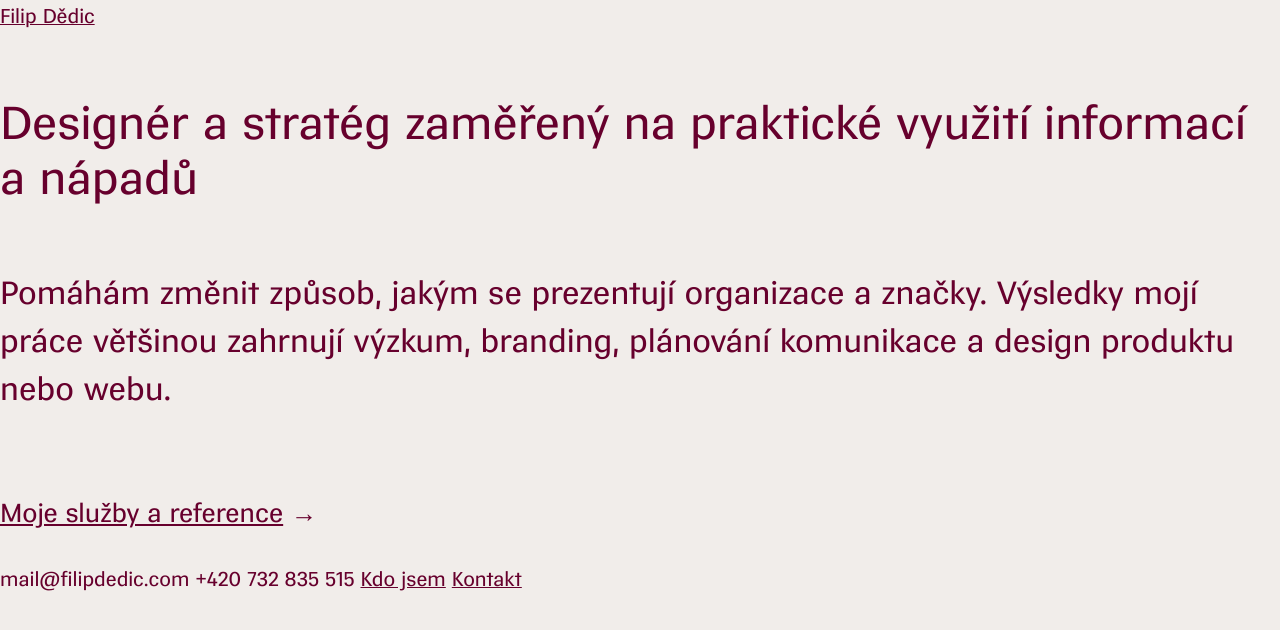
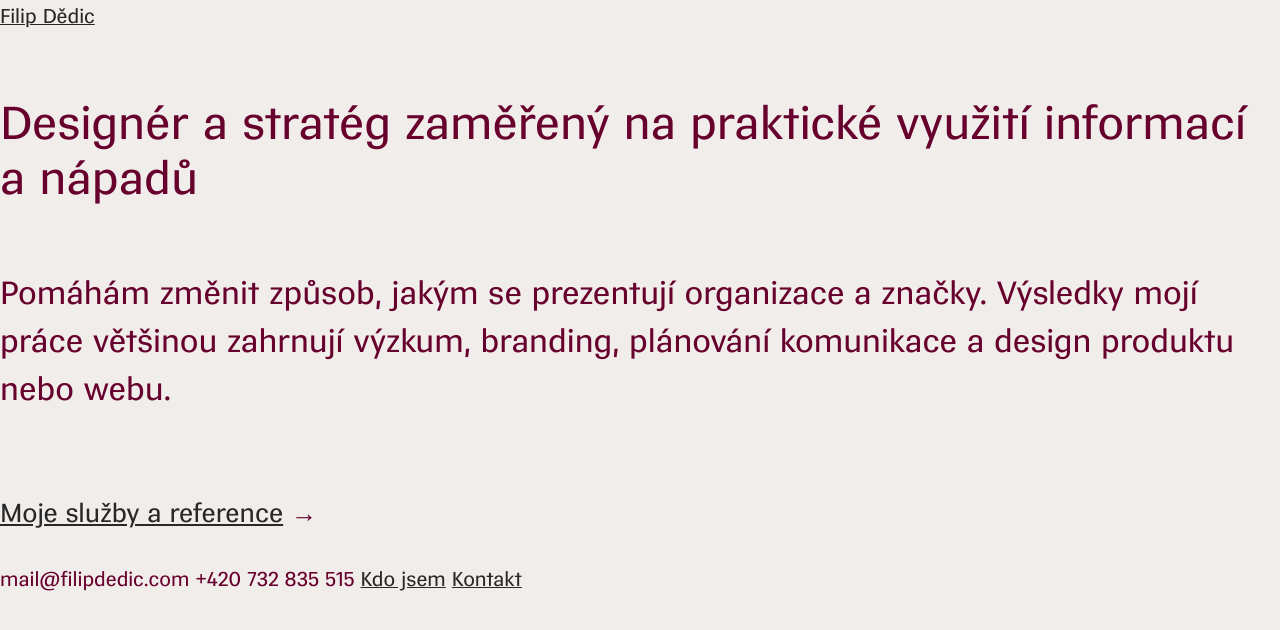
Before and after one commit to fdedic/fdedic.github.io, a Jekyll site: the page built from index.md, in a window 1280 px wide. Shown: the top 630 px of the page. Built offline with Jekyll 4.4.1, drawn with Linux system fonts in a browser that asks for light colours; nearby versions of some CDN libraries.

Commit message:
Update style.css

```diff
--- a/assets/css/style.css
+++ b/assets/css/style.css
@@ -253,21 +253,21 @@ blockquote p cite {
 }
 
 a {
-  color: #67002d;
+  color: #282828;
   text-decoration: underline;
   -webkit-text-decoration-skip: ink;
   text-decoration-skip-ink: auto;
 }
 
 a:hover {
-    color: #44237a;
+    color: #282828;
     text-decoration: underline;
   }
 
 a:active, a:focus {
     -webkit-transition: underline;
     transition: none;
-    outline: 2px dotted #f1edea;
+    outline: 2px dotted #282828;
     outline-offset: 3px;
   }
 
```
